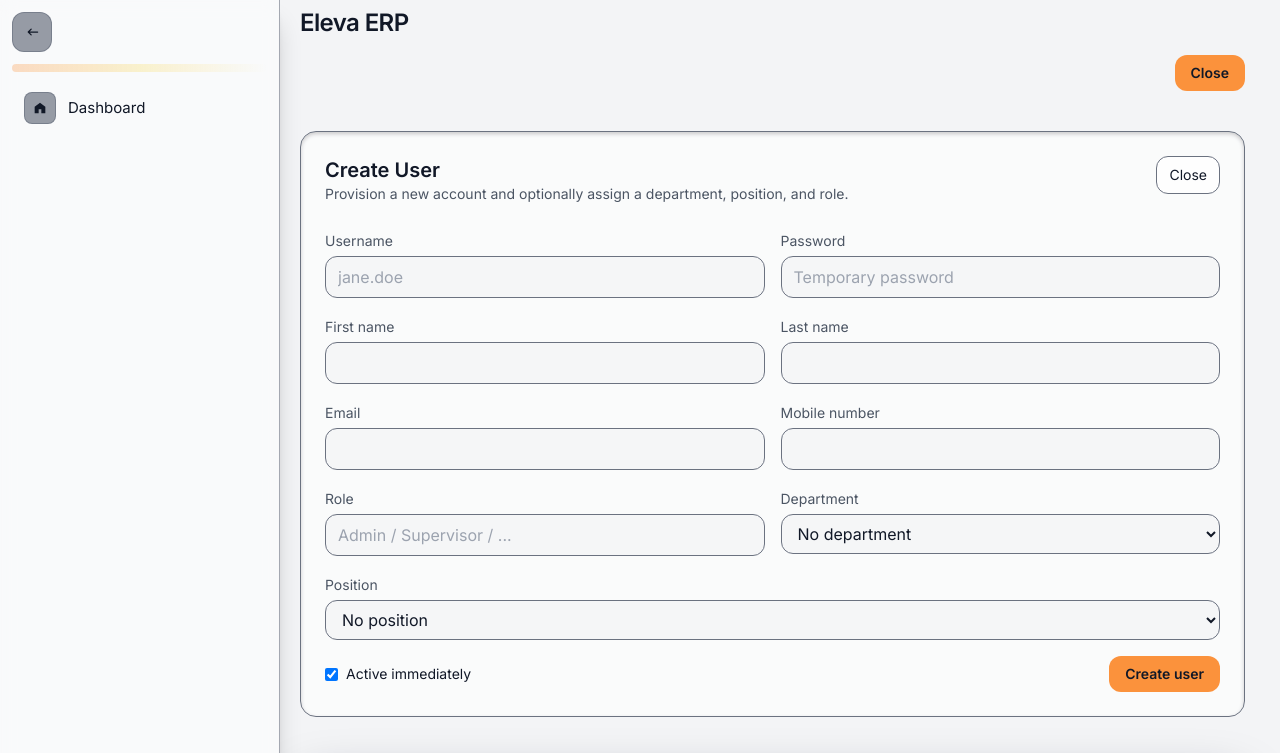
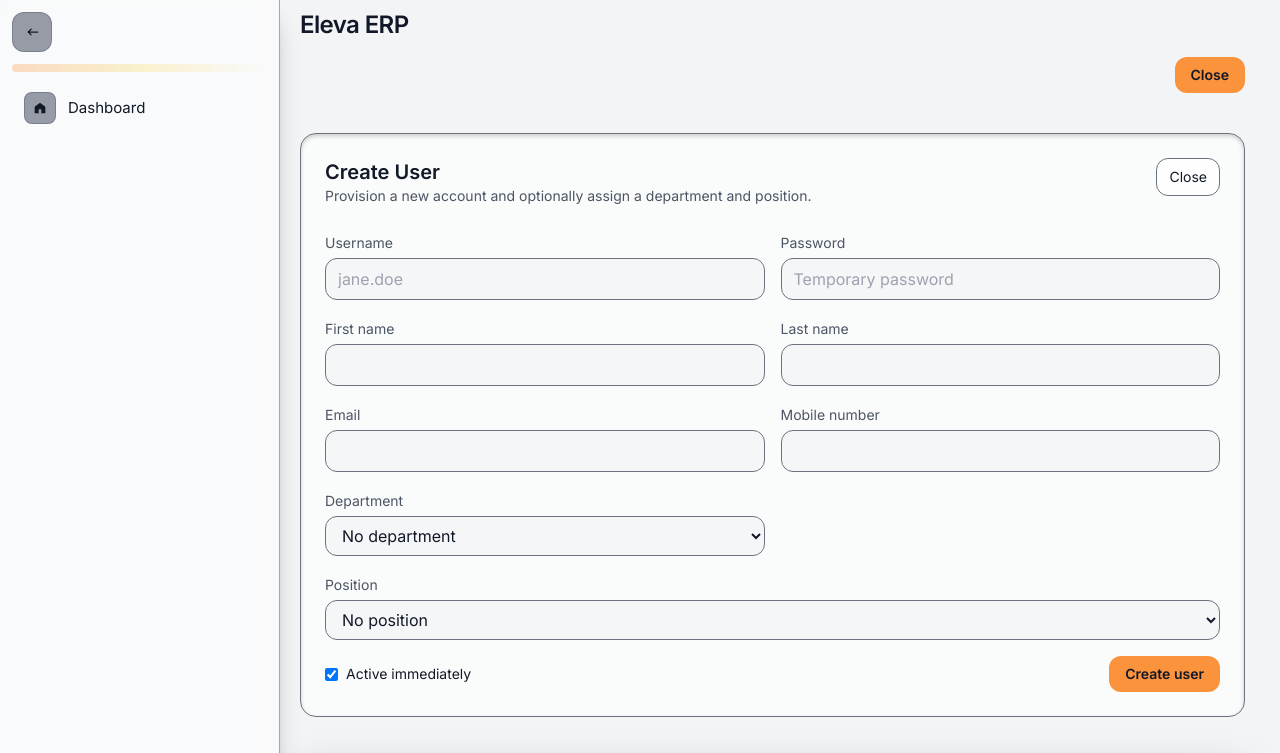
Before and after one commit to bhooko/eleva_erp_starter, a Python web app: template templates/admin_users.html in a window 1280 px wide, after a click on "+ Add user". Shown: the part 78-831 px from the top of the page. Run offline with Jinja, Linux system fonts and the light colour scheme; the template is opened without the code that fills it, so the values that code supplies are empty; some libraries are stand-ins or nearby versions.

Commit message:
Adjust admin user modal layout

```diff
--- a/templates/partials/admin_panel.html
+++ b/templates/partials/admin_panel.html
@@ -15,7 +15,7 @@
     <header class="flex flex-wrap items-start justify-between gap-4">
       <div>
         <h2 class="text-xl font-semibold text-slate-100">Create User</h2>
-        <p class="text-sm text-slate-400">Provision a new account and optionally assign a department, position, and role.</p>
+        <p class="text-sm text-slate-400">Provision a new account and optionally assign a department and position.</p>
       </div>
       <button type="button"
               class="inline-flex items-center gap-2 rounded-xl border border-slate-700 bg-slate-900/70 px-3 py-2 text-sm text-slate-200 hover:bg-slate-800/80"
@@ -51,10 +51,6 @@
       <div class="space-y-1">
         <label class="text-sm text-slate-300" for="create-mobile">Mobile number</label>
         <input id="create-mobile" name="mobile_number" type="text" class="w-full rounded-xl border border-slate-700 bg-slate-950/70 px-3 py-2" />
-      </div>
-      <div class="space-y-1">
-        <label class="text-sm text-slate-300" for="create-role">Role</label>
-        <input id="create-role" name="role" type="text" class="w-full rounded-xl border border-slate-700 bg-slate-950/70 px-3 py-2" placeholder="Admin / Supervisor / ..." />
       </div>
       <div class="space-y-1">
         <label class="text-sm text-slate-300" for="create-department">Department</label>
@@ -167,7 +163,7 @@
 
     {% for user in users %}
       <div id="user-modal-{{ user.id }}" class="fixed inset-0 z-40 hidden flex items-center justify-center bg-slate-950/70 px-4 py-6 backdrop-blur-sm md:px-0" data-modal aria-hidden="true">
-        <div class="mx-auto w-full max-w-3xl overflow-hidden rounded-2xl border border-slate-700 bg-slate-900/95 shadow-2xl shadow-black/40">
+        <div class="mx-auto flex w-full max-w-2xl max-h-[85vh] flex-col overflow-hidden rounded-2xl border border-slate-700 bg-slate-900/95 shadow-2xl shadow-black/40">
           <div class="flex items-center justify-between border-b border-slate-800 px-6 py-4">
             <div>
               <h3 class="text-lg font-semibold text-slate-100">{{ user.display_name or user.username }}</h3>
@@ -178,7 +174,7 @@
                     data-modal-close
                     aria-label="Close user details">&times;</button>
           </div>
-          <div class="px-6 py-5 space-y-5">
+          <div class="flex-1 overflow-y-auto px-6 py-5 space-y-5">
             <form id="user-{{ user.id }}" method="post" action="{{ url_for('admin_users_update', user_id=user.id) }}" class="space-y-4">
               <div class="grid gap-3 md:grid-cols-2">
                 <div class="space-y-1">
@@ -204,10 +200,6 @@
                 <div class="space-y-1">
                   <label class="text-xs text-slate-400">Mobile number</label>
                   <input name="mobile_number" type="text" value="{{ user.mobile_number or '' }}" class="w-full rounded-xl border border-slate-800 bg-slate-900/70 px-3 py-2 text-sm" />
-                </div>
-                <div class="space-y-1">
-                  <label class="text-xs text-slate-400">Role</label>
-                  <input name="role" type="text" value="{{ user.role or '' }}" class="w-full rounded-xl border border-slate-800 bg-slate-900/70 px-3 py-2 text-sm" />
                 </div>
                 <div class="space-y-1">
                   <label class="text-xs text-slate-400">Department</label>
```
